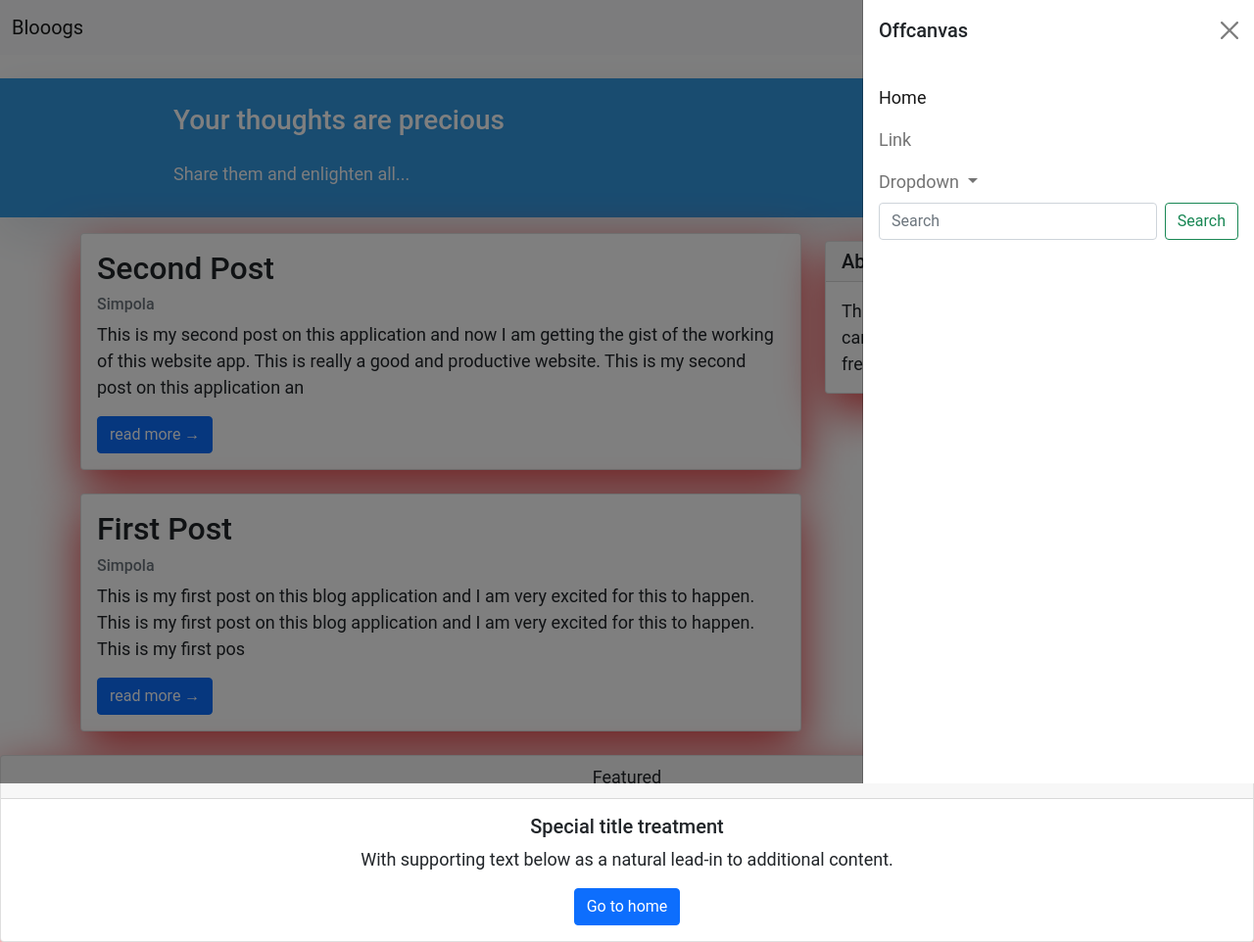
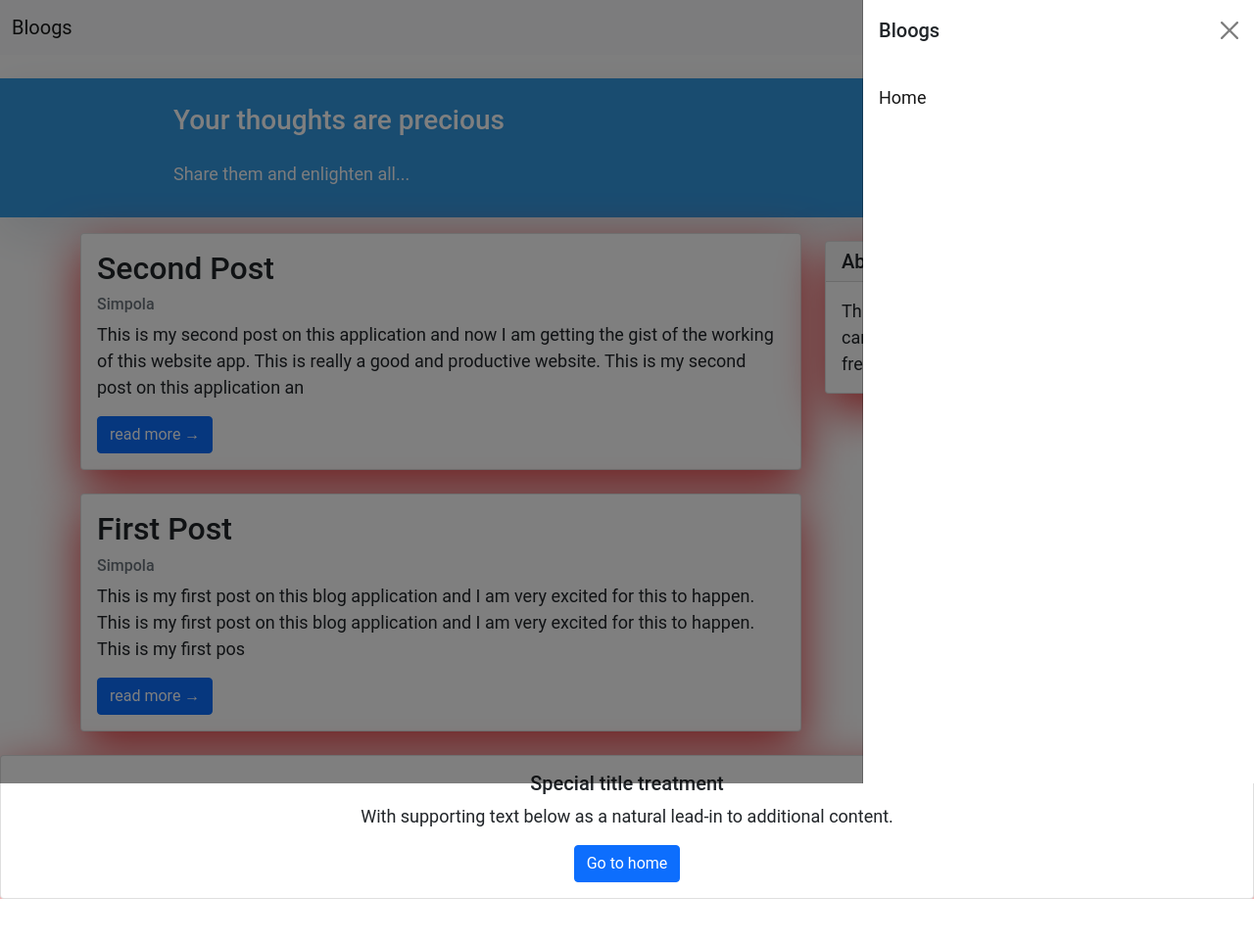
Before and after one commit to Techno-Simpola/Django_Blog_App, a Django app: page / in a window 1280 px wide, after a click that opens the changed part. Shown: the whole page at 98% size. After the commit the page ends 918 px from the top, so only its background shows below. Run offline with Django 3.2, Linux system fonts and the light colour scheme; data comes from the database, SQL or seed files in the repository; both versions use the stored data as it was after the commit.

Commit message:
moving to end

```diff
--- a/templates/base.html
+++ b/templates/base.html
@@ -40,44 +40,24 @@
 
     <nav class="navbar navbar-light bg-light fixed-top">
         <div class="container-fluid">
-            <a class="navbar-brand" href={% url 'home' %}>Blooogs</a>
+            <a class="navbar-brand" href={% url 'home' %}>Bloogs</a>
             <button class="navbar-toggler" type="button" data-bs-toggle="offcanvas" data-bs-target="#offcanvasNavbar"
                 aria-controls="offcanvasNavbar">
                 <span class="navbar-toggler-icon"></span>
             </button>
             <div class="offcanvas offcanvas-end" tabindex="-1" id="offcanvasNavbar" aria-labelledby="offcanvasNavbarLabel">
                 <div class="offcanvas-header">
-                    <h5 class="offcanvas-title" id="offcanvasNavbarLabel">Offcanvas</h5>
+                    <h5 class="offcanvas-title" id="offcanvasNavbarLabel">Bloogs</h5>
                     <button type="button" class="btn-close text-reset" data-bs-dismiss="offcanvas"
                         aria-label="Close"></button>
                 </div>
                 <div class="offcanvas-body">
                     <ul class="navbar-nav justify-content-end flex-grow-1 pe-3">
                         <li class="nav-item">
-                            <a class="nav-link active" aria-current="page" href="#">Home</a>
+                            <a class="nav-link active" aria-current="page" href={% url 'home' %}>Home</a>
                         </li>
-                        <li class="nav-item">
-                            <a class="nav-link" href="#">Link</a>
-                        </li>
-                        <li class="nav-item dropdown">
-                            <a class="nav-link dropdown-toggle" href="#" id="offcanvasNavbarDropdown" role="button"
-                                data-bs-toggle="dropdown" aria-expanded="false">
-                                Dropdown
-                            </a>
-                            <ul class="dropdown-menu" aria-labelledby="offcanvasNavbarDropdown">
-                                <li><a class="dropdown-item" href="#">Action</a></li>
-                                <li><a class="dropdown-item" href="#">Another action</a></li>
-                                <li>
-                                    <hr class="dropdown-divider">
-                                </li>
-                                <li><a class="dropdown-item" href="#">Something else here</a></li>
-                            </ul>
-                        </li>
+
                     </ul>
-                    <form class="d-flex">
-                        <input class="form-control me-2" type="search" placeholder="Search" aria-label="Search">
-                        <button class="btn btn-outline-success" type="submit">Search</button>
-                    </form>
                 </div>
             </div>
         </div>
@@ -90,9 +70,6 @@
 
     <!-- footer -->
     <div class="card text-center">
-        <div class="card-header">
-            Featured
-        </div>
         <div class="card-body">
             <h5 class="card-title">Special title treatment</h5>
             <p class="card-text">With supporting text below as a natural lead-in to additional content.</p>
```
Also changed, not shown: templates/post_detail.html (added, +50 -0 lines), db.sqlite3.
